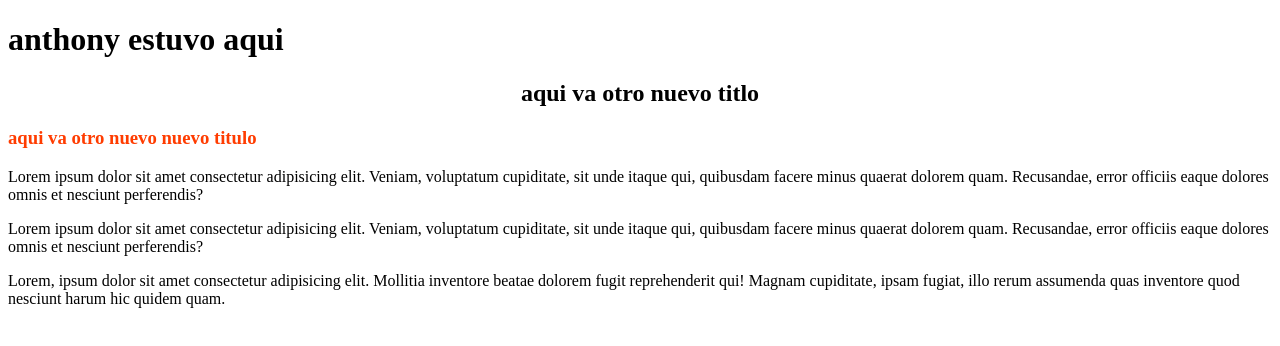
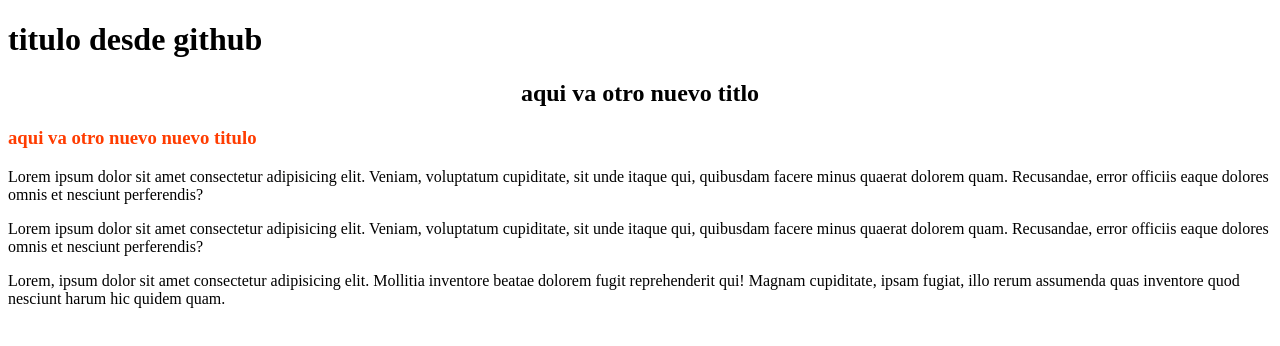
Before and after one commit to anthonyStarkInd/practica1, a plain HTML site: page index.html in a window 1280 px wide. Drawn offline with Linux system fonts and the light colour scheme.

Commit message:
cambie h1
le cambie todo el titulo

```diff
--- a/index.html
+++ b/index.html
@@ -9,7 +9,7 @@
   </head>
   <body>
     <header>
-      <h1>anthony estuvo aqui</h1>
+      <h1>titulo desde github</h1>
       <h2>aqui va otro nuevo titlo</h2>
       <h3>aqui va otro nuevo nuevo titulo</h3>
     </header>
```
